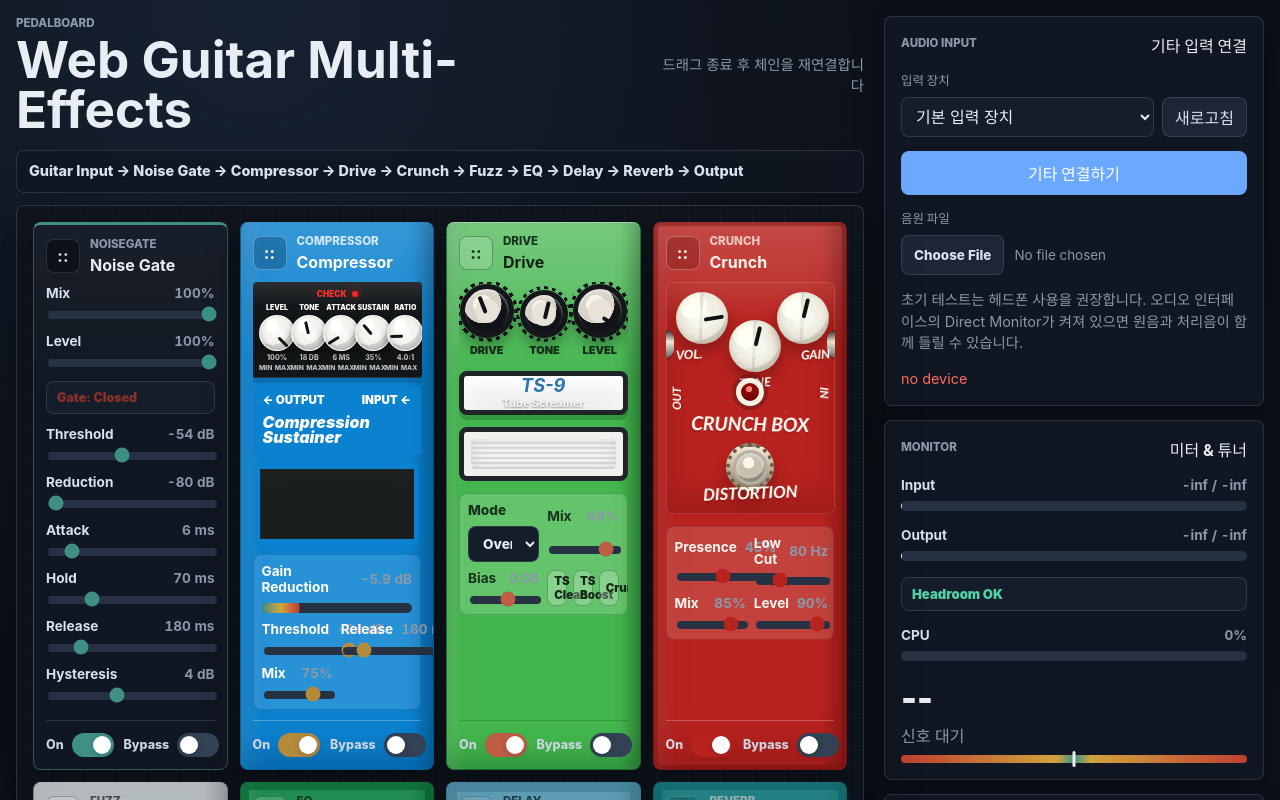
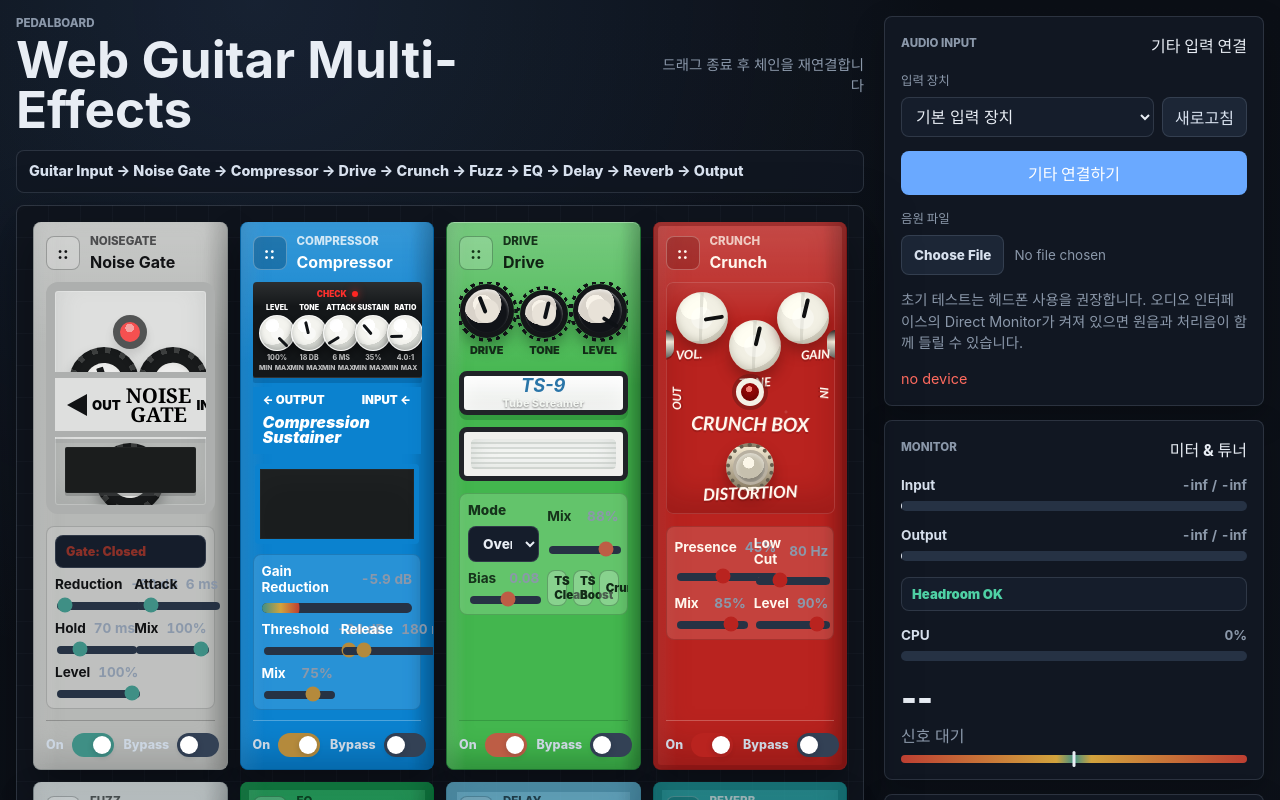
Before and after one commit to kimyounggaur/Guitar-Pedalboard, a React (Vite) app: page / in a window 1280 px wide. Shown: the top 800 px of the page. Built offline with nearby package versions, Linux system fonts and the light colour scheme.

Commit message:
Restyle noise gate pedal UI

```diff
--- a/src/components/PedalCard.tsx
+++ b/src/components/PedalCard.tsx
@@ -30,6 +30,7 @@ interface PedalCardProps {
 }
 
 const customPedalChrome = new Set<PedalState['type']>([
+  'noiseGate',
   'compressor',
   'drive',
   'crunch',
@@ -69,7 +70,9 @@ export function PedalCard({ pedal, dragHandleProps, isDragging = false }: PedalC
     <article
       className={`pedal-card${pedal.type === 'compressor' ? ' pedal-card-compressor' : ''}${
         pedal.type === 'drive' ? ' pedal-card-drive' : ''
-      }${pedal.type === 'crunch' ? ' pedal-card-crunch' : ''}${
+      }${pedal.type === 'noiseGate' ? ' pedal-card-noise-gate' : ''}${
+        pedal.type === 'crunch' ? ' pedal-card-crunch' : ''
+      }${
         pedal.type === 'fuzz' ? ' pedal-card-fuzz' : ''
       }${pedal.type === 'eq' ? ' pedal-card-eq' : ''}${pedal.type === 'delay' ? ' pedal-card-delay' : ''}${
         pedal.type === 'reverb' ? ' pedal-card-reverb' : ''
--- a/src/components/effects/NoiseGatePedal.tsx
+++ b/src/components/effects/NoiseGatePedal.tsx
@@ -1,3 +1,4 @@
+import type { CSSProperties } from 'react';
 import { useEffect, useState } from 'react';
 import type { NoiseGateParams, PedalParamValue } from '../../audio/types';
 import { SliderControl } from '../SliderControl';
@@ -5,6 +6,42 @@ import { SliderControl } from '../SliderControl';
 interface NoiseGatePedalProps {
   params: NoiseGateParams;
   onChange: (key: keyof NoiseGateParams, value: PedalParamValue) => void;
+}
+
+interface NoiseGateKnobProps {
+  label: string;
+  value: number;
+  min: number;
+  max: number;
+  step: number;
+  className?: string;
+  onChange: (value: number) => void;
+}
+
+function NoiseGateKnob({ label, value, min, max, step, className = '', onChange }: NoiseGateKnobProps) {
+  const normalized = (value - min) / (max - min);
+  const rotation = -135 + Math.min(Math.max(normalized, 0), 1) * 270;
+
+  return (
+    <label className={`noise-gate-knob ${className}`}>
+      <span
+        className="noise-gate-knob-shell"
+        style={{ '--knob-rotation': `${rotation}deg` } as CSSProperties}
+      >
+        <input
+          type="range"
+          min={min}
+          max={max}
+          step={step}
+          value={value}
+          aria-label={label}
+          onChange={(event) => onChange(Number(event.currentTarget.value))}
+        />
+        <i aria-hidden="true" />
+      </span>
+      <strong>{label}</strong>
+    </label>
+  );
 }
 
 export function NoiseGatePedal({ params, onChange }: NoiseGatePedalProps) {
@@ -21,17 +58,53 @@ export function NoiseGatePedal({ params, onChange }: NoiseGatePedalProps) {
   }, []);
 
   return (
-    <>
-      <div className={`effect-status state-${gateState.toLowerCase()}`}>Gate: {gateState}</div>
-      <SliderControl
+    <div className="noise-gate-stomp-ui" aria-label="Noise Gate controls">
+      <section className="noise-gate-face">
+        <div className={`noise-gate-led state-${gateState.toLowerCase()}`} aria-label={`Gate ${gateState}`} />
+
+        <div className="noise-gate-knob-layout">
+          <NoiseGateKnob
             label="Threshold"
             value={params.thresholdDb}
             min={-80}
             max={-20}
             step={1}
-        unit=" dB"
+            className="noise-gate-knob-threshold"
             onChange={(value) => onChange('thresholdDb', value)}
           />
+          <NoiseGateKnob
+            label="Decay"
+            value={params.releaseMs}
+            min={20}
+            max={1000}
+            step={10}
+            className="noise-gate-knob-decay"
+            onChange={(value) => onChange('releaseMs', value)}
+          />
+          <NoiseGateKnob
+            label="Mode"
+            value={params.hysteresisDb}
+            min={0}
+            max={10}
+            step={0.5}
+            className="noise-gate-knob-mode"
+            onChange={(value) => onChange('hysteresisDb', value)}
+          />
+        </div>
+
+        <div className="noise-gate-brand-panel">
+          <span className="noise-gate-arrow noise-gate-arrow-left" />
+          <strong>OUT</strong>
+          <em>NOISE GATE</em>
+          <strong>IN</strong>
+          <span className="noise-gate-arrow noise-gate-arrow-right" />
+        </div>
+
+        <div className="noise-gate-footswitch-pad" aria-hidden="true" />
+      </section>
+
+      <div className="noise-gate-utility-controls">
+        <div className={`effect-status state-${gateState.toLowerCase()}`}>Gate: {gateState}</div>
         <SliderControl
           label="Reduction"
           value={params.reductionDb}
@@ -60,23 +133,24 @@ export function NoiseGatePedal({ params, onChange }: NoiseGatePedalProps) {
           onChange={(value) => onChange('holdMs', value)}
         />
         <SliderControl
-        label="Release"
-        value={params.releaseMs}
-        min={20}
-        max={1000}
-        step={10}
-        unit=" ms"
-        onChange={(value) => onChange('releaseMs', value)}
+          label="Mix"
+          value={params.mix}
+          min={0}
+          max={100}
+          step={1}
+          displayValue={`${Math.round(params.mix)}%`}
+          onChange={(value) => onChange('mix', value)}
         />
         <SliderControl
-        label="Hysteresis"
-        value={params.hysteresisDb}
+          label="Level"
+          value={params.level}
           min={0}
-        max={10}
-        step={0.5}
-        unit=" dB"
-        onChange={(value) => onChange('hysteresisDb', value)}
+          max={100}
+          step={1}
+          displayValue={`${Math.round(params.level)}%`}
+          onChange={(value) => onChange('level', value)}
         />
-    </>
+      </div>
+    </div>
   );
 }
--- a/src/styles/globals.css
+++ b/src/styles/globals.css
@@ -471,6 +471,264 @@ h2 {
   border-top-color: rgba(255, 255, 255, 0.28);
 }
 
+.pedal-card-noise-gate {
+  overflow: hidden;
+  border: 1px solid #8d9292;
+  border-top: 0;
+  background:
+    linear-gradient(180deg, rgba(255, 255, 255, 0.24), transparent 24%),
+    linear-gradient(90deg, rgba(255, 255, 255, 0.14), transparent 12%, transparent 88%, rgba(0, 0, 0, 0.16)),
+    #b6b8b6;
+  color: #111214;
+  box-shadow:
+    inset 0 -16px 28px rgba(117, 120, 119, 0.34),
+    0 18px 36px rgba(0, 0, 0, 0.32);
+}
+
+.pedal-card-noise-gate .pedal-header,
+.pedal-card-noise-gate .control-row,
+.pedal-card-noise-gate .select-control {
+  color: #111214;
+}
+
+.pedal-card-noise-gate .pedal-kicker {
+  color: rgba(17, 18, 20, 0.68);
+}
+
+.pedal-card-noise-gate .drag-handle {
+  border-color: rgba(17, 18, 20, 0.28);
+  background: rgba(255, 255, 255, 0.18);
+  color: #111214;
+}
+
+.noise-gate-stomp-ui {
+  display: grid;
+  gap: 12px;
+}
+
+.noise-gate-face {
+  position: relative;
+  display: grid;
+  min-height: 368px;
+  padding: 14px;
+  border: 12px solid #adafae;
+  border-radius: 14px;
+  background:
+    linear-gradient(180deg, #dedfde 0 47%, #adafae 47% 49%, #dedfde 49% 69%, #adafae 69% 71%, #b6b8b6 71% 100%);
+  box-shadow:
+    inset 0 0 0 1px rgba(255, 255, 255, 0.24),
+    inset 0 -14px 26px rgba(112, 116, 116, 0.18);
+}
+
+.noise-gate-face::before,
+.noise-gate-face::after {
+  content: "";
+  position: absolute;
+  top: 132px;
+  width: 18px;
+  height: 44px;
+  border-radius: 999px;
+  background:
+    linear-gradient(180deg, #d9dbd7 0 30%, #f0f1ee 31% 58%, #858b8b 100%);
+  box-shadow: 0 2px 0 rgba(34, 40, 41, 0.2);
+}
+
+.noise-gate-face::before {
+  left: -24px;
+}
+
+.noise-gate-face::after {
+  right: -24px;
+}
+
+.noise-gate-led {
+  position: absolute;
+  top: 28px;
+  left: 50%;
+  width: 52px;
+  height: 52px;
+  border: 11px solid #181a1b;
+  border-radius: 50%;
+  background:
+    radial-gradient(circle at 48% 30%, rgba(255, 255, 255, 0.5) 0 24%, transparent 25%),
+    #ff1515;
+  box-shadow:
+    0 6px 10px rgba(54, 55, 55, 0.24),
+    0 0 14px rgba(255, 24, 24, 0.62);
+  transform: translateX(-50%);
+}
+
+.noise-gate-led.state-closed {
+  opacity: 0.7;
+  box-shadow: 0 6px 10px rgba(54, 55, 55, 0.22);
+}
+
+.noise-gate-knob-layout {
+  position: absolute;
+  top: 72px;
+  right: 24px;
+  left: 24px;
+  display: grid;
+  grid-template-areas:
+    "threshold decay"
+    "mode mode";
+  grid-template-columns: repeat(2, minmax(0, 1fr));
+  row-gap: 22px;
+  column-gap: 28px;
+  align-items: start;
+}
+
+.noise-gate-knob {
+  display: grid;
+  justify-items: center;
+  gap: 8px;
+  min-width: 0;
+  color: #050607;
+  font-family: "Trebuchet MS", system-ui, sans-serif;
+  font-size: 1rem;
+  font-weight: 950;
+  letter-spacing: 0;
+  line-height: 1;
+  text-align: center;
+  text-transform: uppercase;
+}
+
+.noise-gate-knob-threshold {
+  grid-area: threshold;
+}
+
+.noise-gate-knob-decay {
+  grid-area: decay;
+}
+
+.noise-gate-knob-mode {
+  grid-area: mode;
+}
+
+.noise-gate-knob-shell {
+  position: relative;
+  display: grid;
+  width: 112px;
+  height: 112px;
+  place-items: center;
+  border-radius: 50%;
+  background:
+    radial-gradient(circle at center, #181a1b 0 58%, transparent 59%),
+    repeating-conic-gradient(from 2deg, #3e4040 0 10deg, #181a1b 10deg 28deg);
+  box-shadow:
+    0 8px 12px rgba(54, 57, 57, 0.34),
+    inset 0 -3px 8px rgba(0, 0, 0, 0.36);
+}
+
+.noise-gate-knob-shell input {
+  position: absolute;
+  inset: -8px;
+  width: calc(100% + 16px);
+  height: calc(100% + 16px);
+  opacity: 0;
+  cursor: pointer;
+}
+
+.noise-gate-knob-shell i {
+  position: relative;
+  display: block;
+  width: 54%;
+  height: 54%;
+  border-radius: 50%;
+  background: #ededec;
+  transform: rotate(var(--knob-rotation));
+  box-shadow: inset 0 -2px 5px rgba(210, 210, 207, 0.72);
+}
+
+.noise-gate-knob-shell i::after {
+  content: "";
+  position: absolute;
+  top: 11%;
+  left: 50%;
+  width: 18%;
+  height: 46%;
+  border-radius: 1px;
+  background: #181a1b;
+  transform: translateX(-50%);
+}
+
+.noise-gate-brand-panel {
+  position: absolute;
+  right: 0;
+  bottom: 100px;
+  left: 0;
+  display: grid;
+  grid-template-columns: auto auto 1fr auto auto;
+  align-items: center;
+  gap: 8px;
+  min-height: 92px;
+  padding: 13px 20px;
+  border-top: 10px solid #adafae;
+  border-bottom: 10px solid #adafae;
+  color: #050607;
+  background: #dedfde;
+}
+
+.noise-gate-brand-panel strong {
+  font-size: 1rem;
+  font-weight: 950;
+  letter-spacing: 0;
+}
+
+.noise-gate-brand-panel em {
+  justify-self: center;
+  color: #000000;
+  font-family: Georgia, "Times New Roman", serif;
+  font-size: 2rem;
+  font-style: normal;
+  font-weight: 950;
+  letter-spacing: 0;
+  line-height: 0.9;
+  text-align: center;
+  text-transform: uppercase;
+}
+
+.noise-gate-arrow {
+  width: 0;
+  height: 0;
+  border-top: 18px solid transparent;
+  border-bottom: 18px solid transparent;
+}
+
+.noise-gate-arrow-left {
+  border-right: 32px solid #111214;
+}
+
+.noise-gate-arrow-right {
+  border-left: 32px solid #111214;
+}
+
+.noise-gate-footswitch-pad {
+  position: absolute;
+  right: 18px;
+  bottom: 16px;
+  left: 18px;
+  height: 80px;
+  border-radius: 2px;
+  background: #1b1d1d;
+  box-shadow:
+    inset 0 0 0 1px rgba(255, 255, 255, 0.03),
+    0 3px 0 rgba(94, 98, 98, 0.36);
+}
+
+.noise-gate-utility-controls {
+  display: grid;
+  gap: 10px;
+  padding: 12px;
+  border: 1px solid rgba(82, 86, 86, 0.28);
+  border-radius: 8px;
+  background: rgba(231, 233, 233, 0.18);
+}
+
+.pedal-card-noise-gate .pedal-switches {
+  border-top-color: rgba(17, 18, 20, 0.24);
+}
+
 .pedal-card-eq {
   overflow: hidden;
   border: 1px solid #00692f;
@@ -1730,6 +1988,7 @@ h2 {
 }
 
 .pedal-card-compressor .compressor-control-deck,
+.pedal-card-noise-gate .noise-gate-face,
 .pedal-card-eq .graphic-eq-slider-panel,
 .pedal-card-drive .tube-drive-ui,
 .pedal-card-crunch .crunch-face,
@@ -1776,6 +2035,7 @@ h2 {
 }
 
 .compressor-utility-controls,
+.noise-gate-utility-controls,
 .tube-utility-controls,
 .delay-utility-controls,
 .reverb-utility-controls,
@@ -1788,10 +2048,95 @@ h2 {
 }
 
 .compressor-utility-controls .gain-reduction-meter,
+.noise-gate-utility-controls .effect-status,
 .delay-utility-controls .select-control,
 .reverb-utility-controls .select-control,
 .graphic-eq-utility-controls .preset-buttons {
   grid-column: 1 / -1;
+}
+
+.noise-gate-face {
+  min-height: 232px;
+  padding: 9px;
+  border-width: 9px;
+  border-radius: 12px;
+}
+
+.noise-gate-face::before,
+.noise-gate-face::after {
+  top: 88px;
+  width: 13px;
+  height: 30px;
+}
+
+.noise-gate-face::before {
+  left: -18px;
+}
+
+.noise-gate-face::after {
+  right: -18px;
+}
+
+.noise-gate-led {
+  top: 24px;
+  width: 34px;
+  height: 34px;
+  border-width: 7px;
+}
+
+.noise-gate-knob-layout {
+  top: 56px;
+  right: 12px;
+  left: 12px;
+  row-gap: 9px;
+  column-gap: 16px;
+}
+
+.noise-gate-knob {
+  gap: 5px;
+  font-size: 0.78rem;
+}
+
+.noise-gate-knob-shell {
+  width: 70px;
+  height: 70px;
+}
+
+.noise-gate-brand-panel {
+  bottom: 68px;
+  gap: 5px;
+  min-height: 50px;
+  padding: 8px 12px;
+  border-top-width: 6px;
+  border-bottom-width: 6px;
+}
+
+.noise-gate-brand-panel strong {
+  font-size: 0.82rem;
+}
+
+.noise-gate-brand-panel em {
+  font-size: 1.28rem;
+}
+
+.noise-gate-arrow {
+  border-top-width: 11px;
+  border-bottom-width: 11px;
+}
+
+.noise-gate-arrow-left {
+  border-right-width: 20px;
+}
+
+.noise-gate-arrow-right {
+  border-left-width: 20px;
+}
+
+.noise-gate-footswitch-pad {
+  right: 10px;
+  bottom: 12px;
+  left: 10px;
+  height: 46px;
 }
 
 .graphic-eq-slider-panel {
```
Lines whose indentation alone changed are shown as unchanged.
